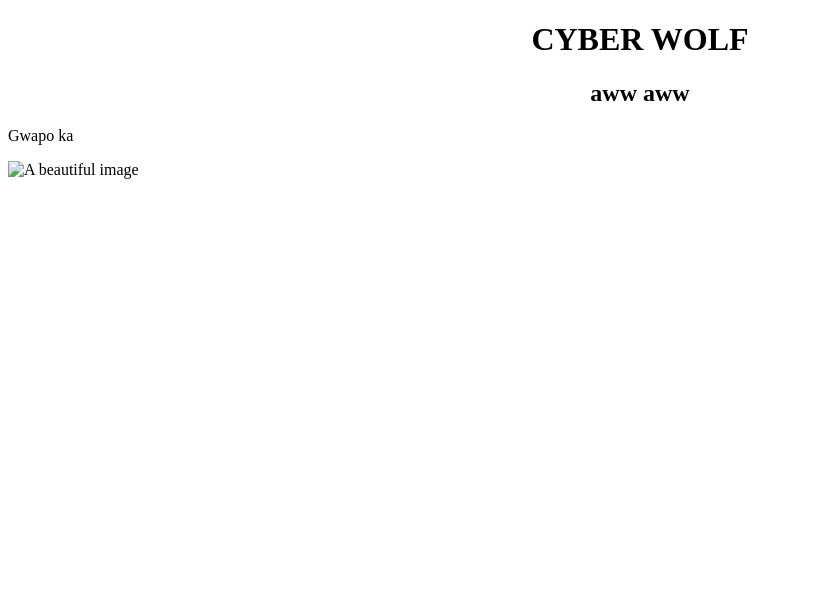
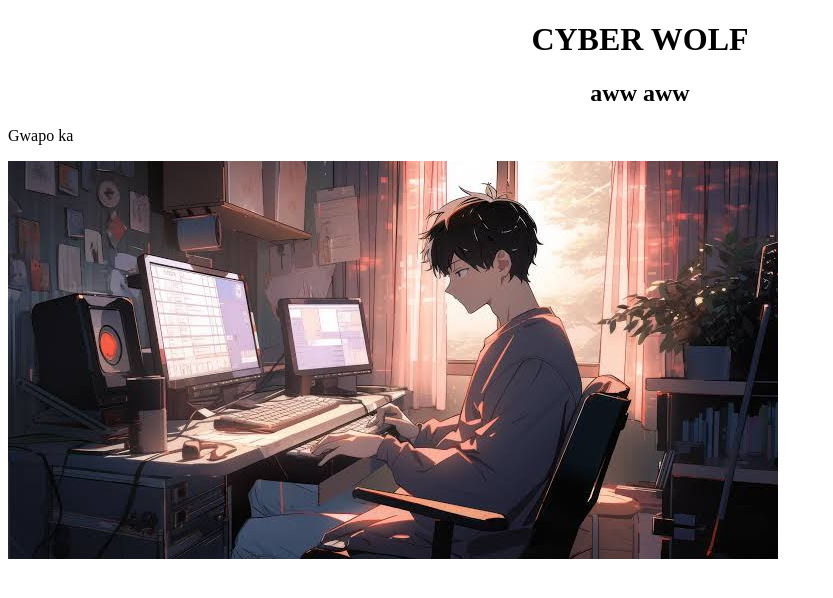
Before and after one commit to RomelVillavito/romelv, a plain HTML site: page index.html in a window 1280 px wide. Shown: the whole page, without its empty margins (0-833 px from the left). Drawn offline with Linux system fonts and the light colour scheme.

Commit message:
Update index.html

```diff
--- a/index.html
+++ b/index.html
@@ -7,7 +7,7 @@
     <h1 style="text-align: center;">CYBER WOLF</h1>
     <h2 style="text-align: center;">aww aww</h2>
     <p>Gwapo ka</p>
-    <img src="villa.jpeg" alt="A beautiful image">
+    <img src="images/villa.jpeg" alt="A beautiful image">
 
 </body>
 </html>
```
